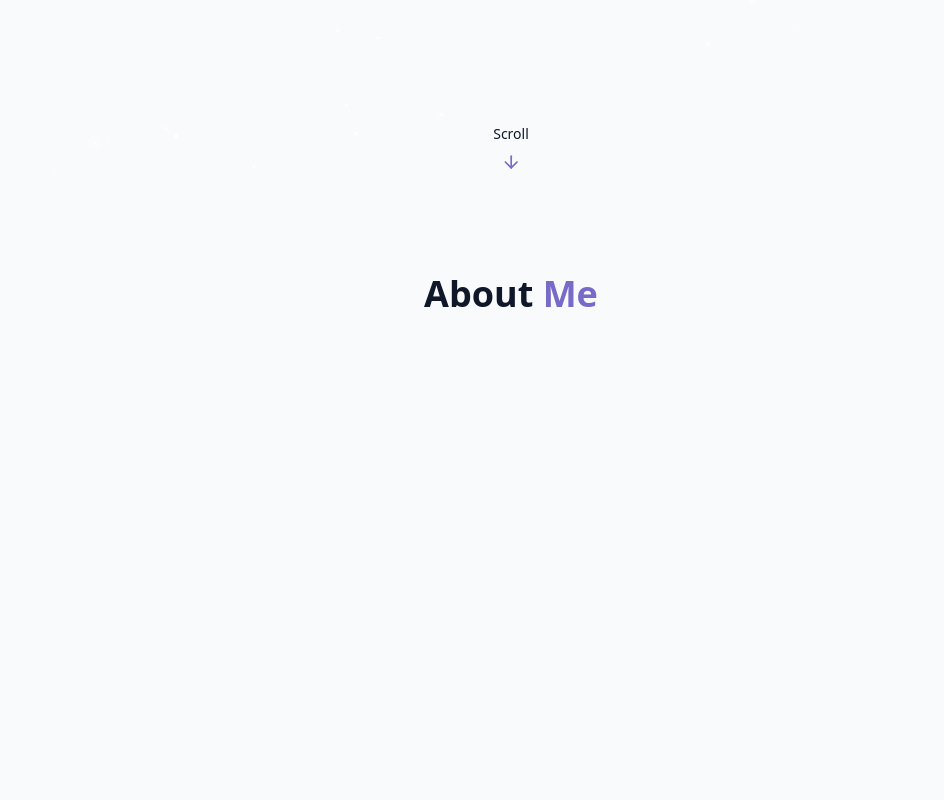
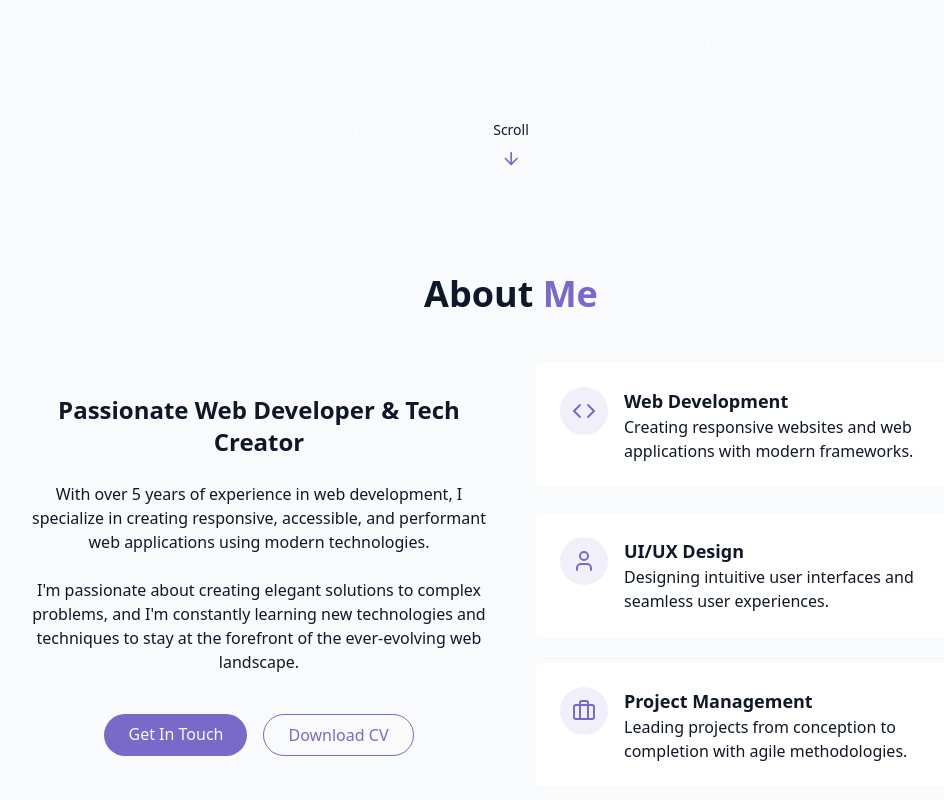
Before and after one commit to trupti796/reactjs-portfolio, a React (Vite) app: page / in a window 1280 px wide. Shown: the part 622-1422 px from the top of the page, without its empty margins (129-1073 px from the left). Before the commit the page ends 1080 px from the top, so only its background shows below. Built offline with nearby package versions, Linux system fonts and the light colour scheme.

Commit message:
Added About Section

```diff
--- a/src/components/AboutSection.jsx
+++ b/src/components/AboutSection.jsx
@@ -6,8 +6,89 @@
       {" "}
       <div className="container mx-auto max-w-5xl">
         <h2 className="text-3xl md:text-4xl font-bold mb-12 text-center">
-          About <span className="text-primary">Me</span>
+          About <span className="text-primary"> Me</span>
         </h2>
+
+        <div className="grid grid-cols-1 md:grid-cols-2 gap-12 items-center">
+          <div className="space-y-6">
+            <h3 className="text-2xl font-semibold">
+              Passionate Web Developer & Tech Creator
+            </h3>
+
+            <p className="text-muted-foreground">
+              With over 5 years of experience in web development, I specialize
+              in creating responsive, accessible, and performant web
+              applications using modern technologies.
+            </p>
+
+            <p className="text-muted-foreground">
+              I'm passionate about creating elegant solutions to complex
+              problems, and I'm constantly learning new technologies and
+              techniques to stay at the forefront of the ever-evolving web
+              landscape.
+            </p>
+
+            <div className="flex flex-col sm:flex-row gap-4 pt-4 justify-center">
+              <a href="#contact" className="cosmic-button">
+                {" "}
+                Get In Touch
+              </a>
+
+              <a
+                href=""
+                className="px-6 py-2 rounded-full border border-primary text-primary hover:bg-primary/10 transition-colors duration-300"
+              >
+                Download CV
+              </a>
+            </div>
+          </div>
+
+          <div className="grid grid-cols-1 gap-6">
+            <div className="gradient-border p-6 card-hover">
+              <div className="flex items-start gap-4">
+                <div className="p-3 rounded-full bg-primary/10">
+                  <Code className="h-6 w-6 text-primary" />
+                </div>
+                <div className="text-left">
+                  <h4 className="font-semibold text-lg"> Web Development</h4>
+                  <p className="text-muted-foreground">
+                    Creating responsive websites and web applications with
+                    modern frameworks.
+                  </p>
+                </div>
+              </div>
+            </div>
+            <div className="gradient-border p-6 card-hover">
+              <div className="flex items-start gap-4">
+                <div className="p-3 rounded-full bg-primary/10">
+                  <User className="h-6 w-6 text-primary" />
+                </div>
+                <div className="text-left">
+                  <h4 className="font-semibold text-lg">UI/UX Design</h4>
+                  <p className="text-muted-foreground">
+                    Designing intuitive user interfaces and seamless user
+                    experiences.
+                  </p>
+                </div>
+              </div>
+            </div>
+            <div className="gradient-border p-6 card-hover">
+              <div className="flex items-start gap-4">
+                <div className="p-3 rounded-full bg-primary/10">
+                  <Briefcase className="h-6 w-6 text-primary" />
+                </div>
+
+                <div className="text-left">
+                  <h4 className="font-semibold text-lg">Project Management</h4>
+                  <p className="text-muted-foreground">
+                    Leading projects from conception to completion with agile
+                    methodologies.
+                  </p>
+                </div>
+              </div>
+            </div>
+          </div>
+        </div>
       </div>
     </section>
   );
```
